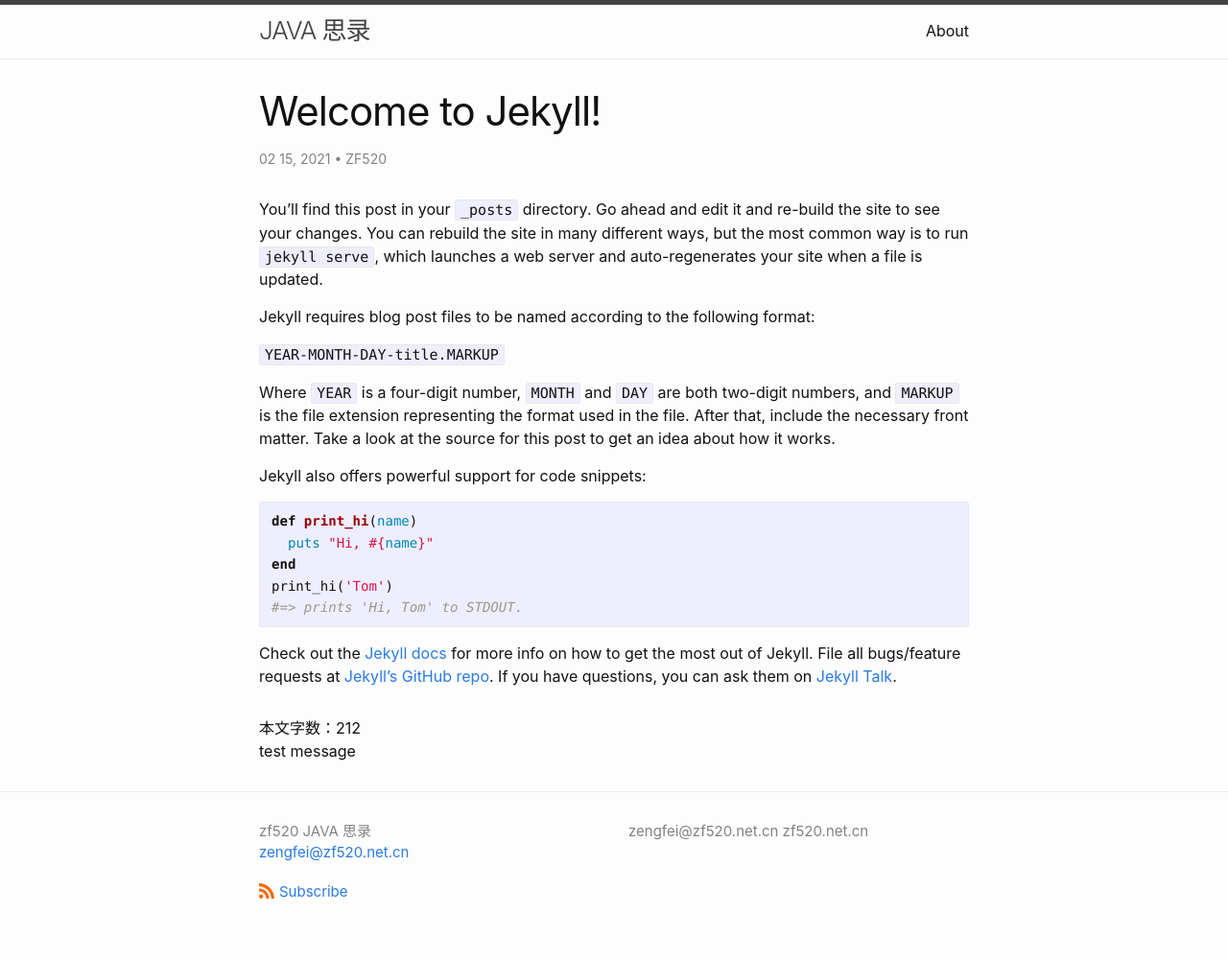
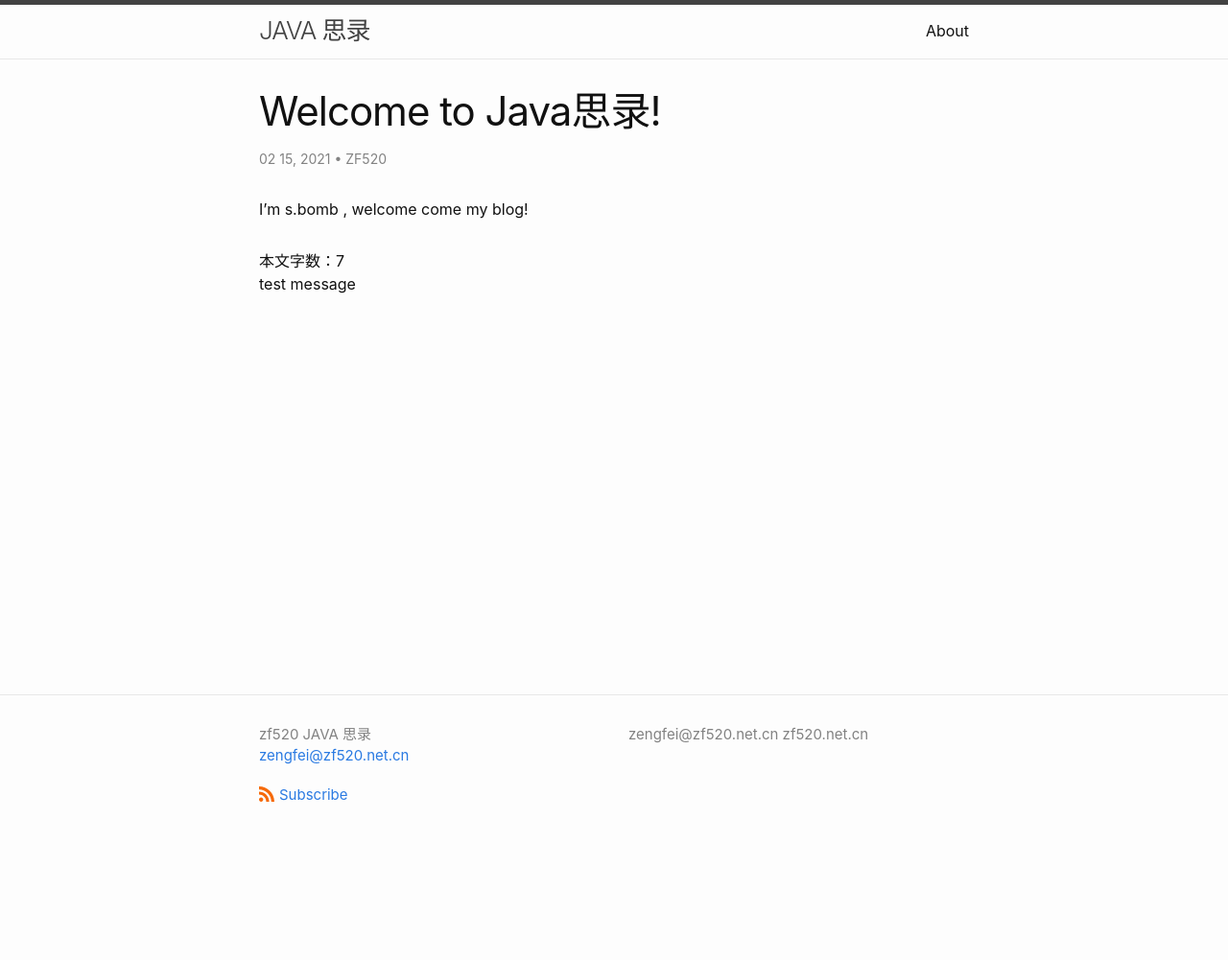
Before and after one commit to sbomb/sbomb.github.io, a Jekyll site: the page built from _posts/2021-02-15-welcome-to-jekyll.markdown, in a window 1280 px wide. Shown: the whole page at 96% size. Built offline with Jekyll 4.4.1, drawn with Linux system fonts in a browser that asks for light colours; after the commit the page ends 900 px from its top, so only the background shows below that.

Commit message:
add sitemap

```diff
--- a/Gemfile
+++ b/Gemfile
@@ -16,6 +16,7 @@ gem "minima", "~> 2.5"
 # If you have any plugins, put them here!
 group :jekyll_plugins do
   gem "jekyll-feed", "~> 0.12"
+  gem 'jekyll-sitemap'
 end
 
 # Windows and JRuby does not include zoneinfo files, so bundle the tzinfo-data gem
--- a/_config.yml
+++ b/_config.yml
@@ -28,11 +28,12 @@ baseurl: "" # the subpath of your site, e.g. /blog
 url: "b.zf520.net.cn" # the base hostname & protocol for your site, e.g. http://example.com
 #twitter_username:
 github_username:  sbomb
-
+permalink: /:year/:month/:title.html
 # Build settings
 theme: minima
 plugins:
   - jekyll-feed
+  - jekyll-sitemap
 
 # Exclude from processing.
 # The following items will not be processed, by default.
--- a/_posts/2021-02-15-welcome-to-jekyll.markdown
+++ b/_posts/2021-02-15-welcome-to-jekyll.markdown
@@ -1,30 +1,8 @@
 ---
 layout: post
-title:  "Welcome to Jekyll!"
+title:  "Welcome to Java思录!"
 date:   2021-02-15 08:50:35 +0800
-categories: jekyll update
+categories: Java
 author: ZF520
 ---
-You’ll find this post in your `_posts` directory. Go ahead and edit it and re-build the site to see your changes. You can rebuild the site in many different ways, but the most common way is to run `jekyll serve`, which launches a web server and auto-regenerates your site when a file is updated.
-
-Jekyll requires blog post files to be named according to the following format:
-
-`YEAR-MONTH-DAY-title.MARKUP`
-
-Where `YEAR` is a four-digit number, `MONTH` and `DAY` are both two-digit numbers, and `MARKUP` is the file extension representing the format used in the file. After that, include the necessary front matter. Take a look at the source for this post to get an idea about how it works.
-
-Jekyll also offers powerful support for code snippets:
-
-{% highlight ruby %}
-def print_hi(name)
-  puts "Hi, #{name}"
-end
-print_hi('Tom')
-#=> prints 'Hi, Tom' to STDOUT.
-{% endhighlight %}
-
-Check out the [Jekyll docs][jekyll-docs] for more info on how to get the most out of Jekyll. File all bugs/feature requests at [Jekyll’s GitHub repo][jekyll-gh]. If you have questions, you can ask them on [Jekyll Talk][jekyll-talk].
-
-[jekyll-docs]: https://jekyllrb.com/docs/home
-[jekyll-gh]:   https://github.com/jekyll/jekyll
-[jekyll-talk]: https://talk.jekyllrb.com/
+I'm s.bomb , welcome come my blog!
```
